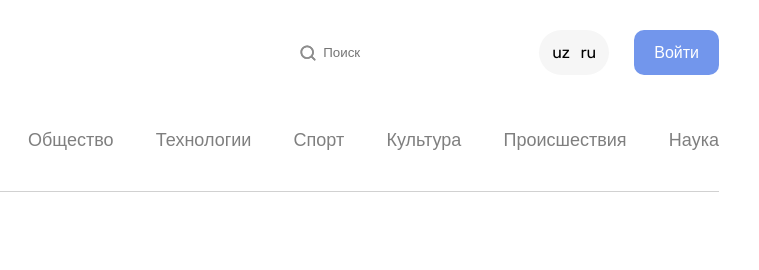
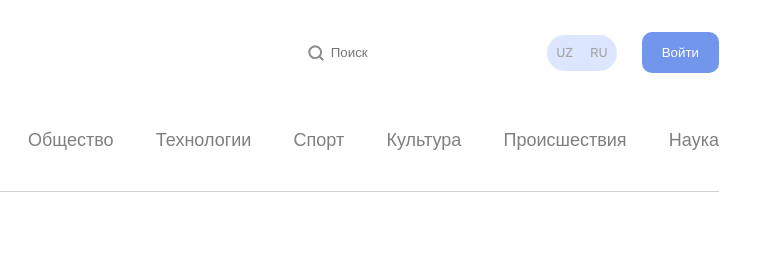
Before and after one commit to fojex0101/list1, a plain HTML site: page index.html in a window 1280 px wide. Shown: the top 270 px of the page, 521-1280 px from the left. Drawn offline with Linux system fonts and the light colour scheme.

Commit message:
first commit

```diff
--- a/index.html
+++ b/index.html
@@ -23,21 +23,30 @@
             </div>
             <form class="header__form" action="">
                 <label class="header__label">
+                        <img class="header__jy" src="./img/search.svg" alt="">
 
                     <input class="header__input" type="text"  placeholder="Поиск" >
                 </label>
             </form>
-            <form class="header__language1 header__language1--active" action="">
+            <form class="header__lang header__lang--active">
+                <div class="header__wrapper">
+                    <input
+                        class="header__radio visually-hidden"
+                        type="radio"
+                        name="lang"
+                        id="uz"
+                    />
+                    <label class="header__lang-label" for="uz">UZ</label>
+                </div>
 
-                <div class="header__language">
-                    <div class="header__lang_list">
-                        <label class="header__lang-n" for="uz">uz</label>
-                        <input class="header__radio visually-hidden" type="radio" name="lang">
-                    </div>
-                    <div class="header__lang_list">
-                        <label class="header__lang-n" for="ru">ru</label>
-                        <input class=" header__radio visually-hidden " type="radio" name="lang">
-                    </div>
+                <div class="header__wrapper">
+                    <input
+                        class="header__radio visually-hidden"
+                        type="radio"
+                        name="lang"
+                        id="ru"
+                    />
+                    <label class="header__lang-label" for="ru">RU</label>
                 </div>
             </form>
             <button type="submit" class="header__buttom">
--- a/scss/blocks/_header.scss
+++ b/scss/blocks/_header.scss
@@ -47,49 +47,24 @@
         align-items: center;
     }
 
-    &__label::before{
-        position: absolute;
-        content: "";
-        margin-left: 15px;
-        width: 20px;
-        height: 20px;
-        background-image: url(./../../img/search.svg);
-        background-repeat: no-repeat;
-        background-size: contain;
-        background-position: center;
-        display: block;
-    }
+    &__lang {
+        background-color: #dce6ff;
+        border-radius: 39px;
+        width: 70px;
+        margin-left: 25px;
+        margin-right: 25px;
+        display: flex;
+        padding: 3px;
+        justify-content: space-between;
 
 
-
-    &__input{
-        padding-top: 14px;
-        padding-bottom: 14px;
-        padding-right: 14px;
-        padding-left: 40px;
-        border-radius: 60px;
-        background-color: #ffff;
-        border: none;
-    }
-    &__language{
-        background-color: #F6F6F6;
-        width: 70px;
-        display: flex;
-        justify-content: space-between;
-        margin-left: 25px;
-        margin-right: 25px;
-        padding: 13px;
-        border-radius: 39px;
-
-
-
-
-        &__language1{
-            width: 30px;
-            height: 30px;
+        &-label {
+            position: relative;
           display: flex;
           justify-content: center;
           align-items: center;
+          width: 30px;
+          height: 30px;
           border-radius: 50%;
           font-size: 13px;
           line-height: 12px;
@@ -97,23 +72,36 @@
           cursor: pointer;
         }
 
-
-
+        &-label--active {
+          color: #000000;
+          background-color: #ffffff;
         }
-    &__radio:checked + lang-n{
-        color: #0000;
-        background-color: #ffff;
       }
 
-    &__buttom{
-        border-radius: 10px;
-        padding: 13px 20px;
-        background-color: #7296ec;
-        color: #ffff;
-        border: none;
-        font-weight: 500;
-        font-size: 16px;
-        line-height: 19px;
+      &__radio:checked + label {
+        color: #000000;
+        background-color: #ffffff;
       }
 
+      &__buttom {
+        border-radius: 10px;
+        color: #ffffff;
+        padding: 13px 20px;
+        border: none;
+        cursor: pointer;
+        background-color: #7296ec;
       }
+      &__input {
+        padding-top: 14px;
+        padding-bottom: 14px;
+        padding-right: 14px;
+        padding-left: 40px;
+        border-radius: 60px;
+        border: none;
+        background-color: #ffffff;
+      }
+    }
+    .header__jy{
+        position: absolute;
+        left: 15px;
+    }
```
Also changed, not shown: css/main.css, 1 other file. Lines whose indentation alone changed are shown as unchanged.
